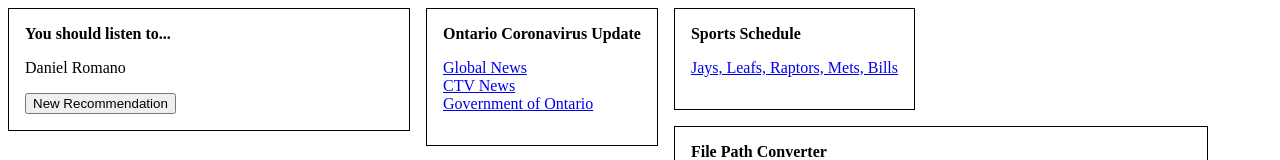
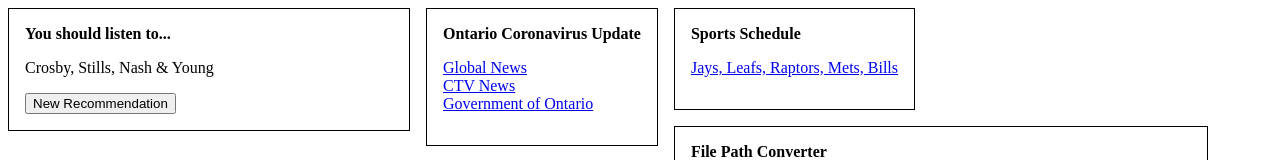
Before and after one commit to jdw1996/dashboard, a React (Create React App) app: page / in a window 1280 px wide. Shown: the top 160 px of the page. Built offline with nearby package versions, Linux system fonts and the light colour scheme.

Commit message:
Fix off-by-one error

```diff
--- a/src/MusicRecommender.tsx
+++ b/src/MusicRecommender.tsx
@@ -35,7 +35,7 @@
     if (idx < listOfAotY.length) {
       return [listOfAotY[idx], true];
     }
-    return [listOfBands[idx - listOfAotY.length + 1], false];
+    return [listOfBands[idx - listOfAotY.length], false];
   }
 
   const [rec, setRec] = useState<[string, boolean]>(getRandomMusic());
```
